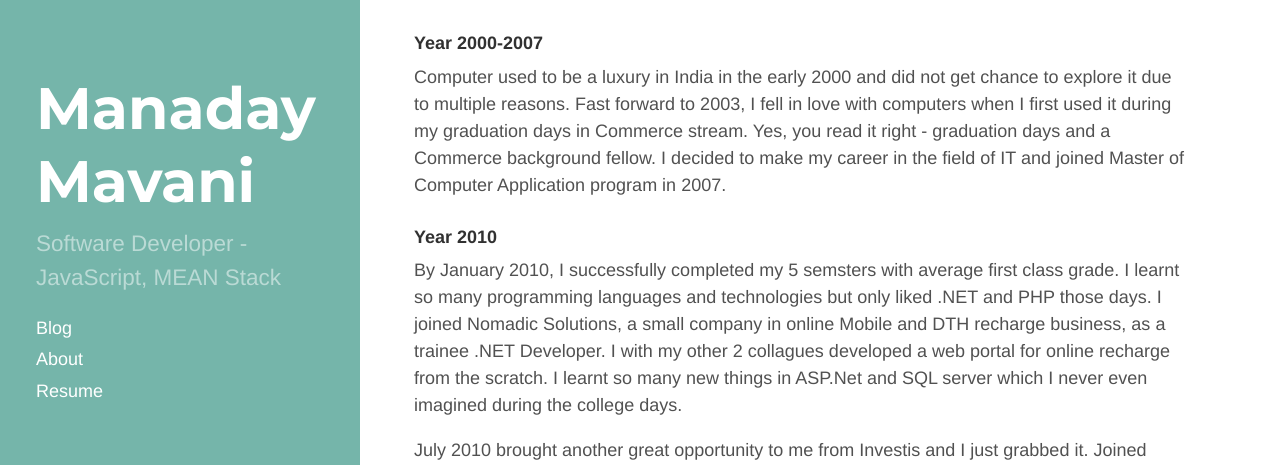
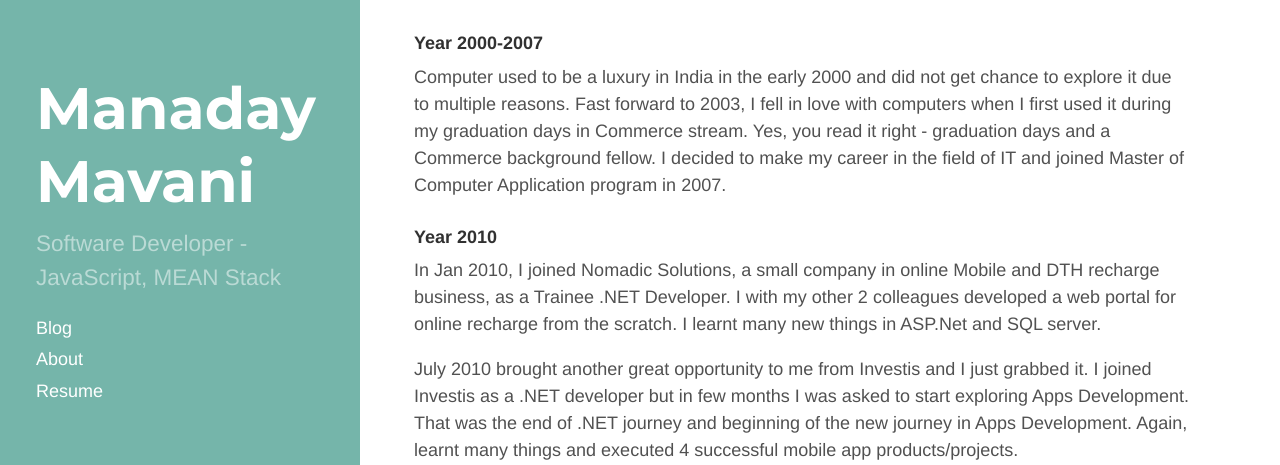
Before and after one commit to ManadayM/manadaym.github.io, a Jekyll site: the page built from about.md, in a window 1280 px wide and 1400 px high, scrolled down 1015 px. Shown: the top 465 px of the window. Built offline with Jekyll 4.4.1, drawn with Linux system fonts in a browser that asks for light colours; nearby versions of some CDN libraries; some of the changed text lies outside the part shown.

Commit message:
Minor changes

```diff
--- a/about.md
+++ b/about.md
@@ -15,22 +15,26 @@ Computer used to be a luxury in India in the early 2000 and did not get chance t
 
 #### Year 2010
 
-By January 2010, I successfully completed my 5 semsters with average first class grade. I learnt so many programming languages and technologies but only liked .NET and PHP those days. I joined Nomadic Solutions, a small company in online Mobile and DTH recharge business, as a trainee .NET Developer. I with my other 2 collagues developed a web portal for online recharge from the scratch. I learnt so many new things in ASP.Net and SQL server which I never even imagined during the college days.
+In Jan 2010, I joined Nomadic Solutions, a small company in online Mobile and DTH recharge business, as a Trainee .NET Developer. I with my other 2 colleagues developed a web portal for online recharge from the scratch. I learnt many new things in ASP.Net and SQL server.
 
-July 2010 brought another great opportunity to me from Investis and I just grabbed it. Joined Investis as a .NET developer but in few months I was asked to start exploring Apps Development. That was the end of .NET journey and beggining of the new journey in Apps Development. Again, learnt many things and executed 3 succesful mobile apps as a product for Investis.
+July 2010 brought another great opportunity to me from Investis and I just grabbed it. I joined Investis as a .NET developer but in few months I was asked to start exploring Apps Development. That was the end of .NET journey and beginning of the new journey in Apps Development. Again, learnt many things and executed 4 successful mobile app products/projects.
 
 <iframe src="https://www.facebook.com/plugins/post.php?href=https%3A%2F%2Fwww.facebook.com%2F100001536031342%2Fposts%2F449934961734368%2F&width=500" width="500" height="592" style="border:none;overflow:hidden" scrolling="no" frameborder="0" allowTransparency="true"></iframe>
 
 #### Year 2016-Present
 
-My employer tasked me with another new project from scratch but this time it was for Web and not mobile apps! Yes, the new turning point. I was supposed to learn and implement AngularJS for the next big project - [MYINVETIS v5](https://dashboard.myinvestis.com). I'm enjoying this age's drastically changing Web Development stacks - credit goes to jQuery, BackboneJS, AngularJS and the NodeJS.
+My employer tasked me with another new project but this time it was for Web and not for mobile app! New turning point. I was supposed to learn and implement AngularJS for the next big project - [MYINVETIS v5](https://dashboard.myinvestis.com).
+
+I'm enjoying this age's drastically changing Web Development stacks - credit goes to jQuery, BackboneJS, AngularJS and the NodeJS.
 
 #### I do these days:
-* Freelance MEAN Stack Projects in free-time
-* Learning Salesforce
+
+* Freelance MEAN Stack projects in free-time
+* [Learning Salesforce](https://trailhead.salesforce.com/en/users/profiles/00550000007ICZ8AAO)
 * Learning ES6
 
 #### I want to learn:
-So many things... *React*, *Vue.js*, and *IoT*. The list is evovling.
 
-**Enough said! Have questions? Want to know more? I'm available on all popular social and professional channels. Just nudge me!** :)
+So many things... *React*, *Vue.js*, and *IoT*. The list is evolving.
+
+**Enough said! Have questions? Want to know more? I'm available on all popular social and professional channels. Just nudge me! :)**
```
